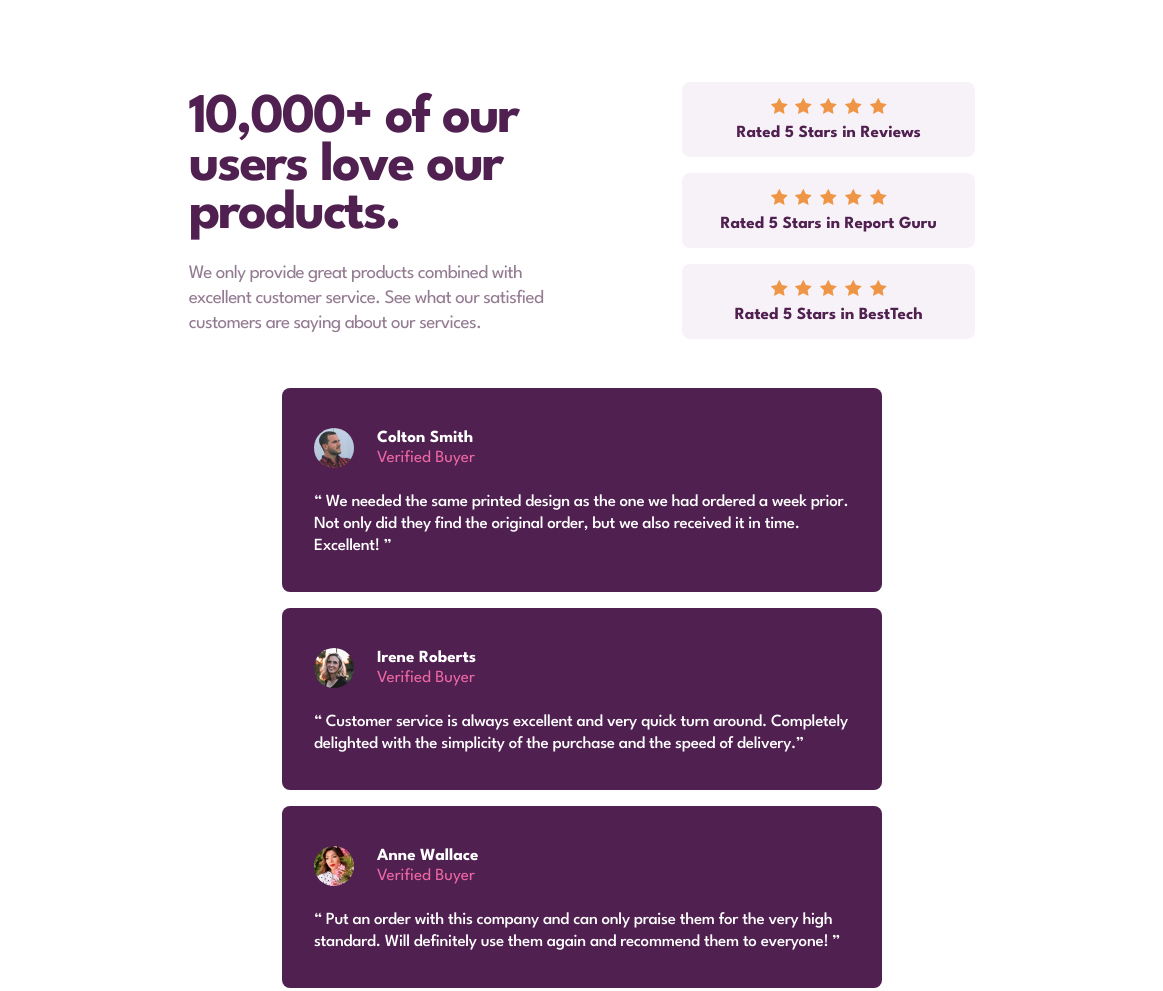
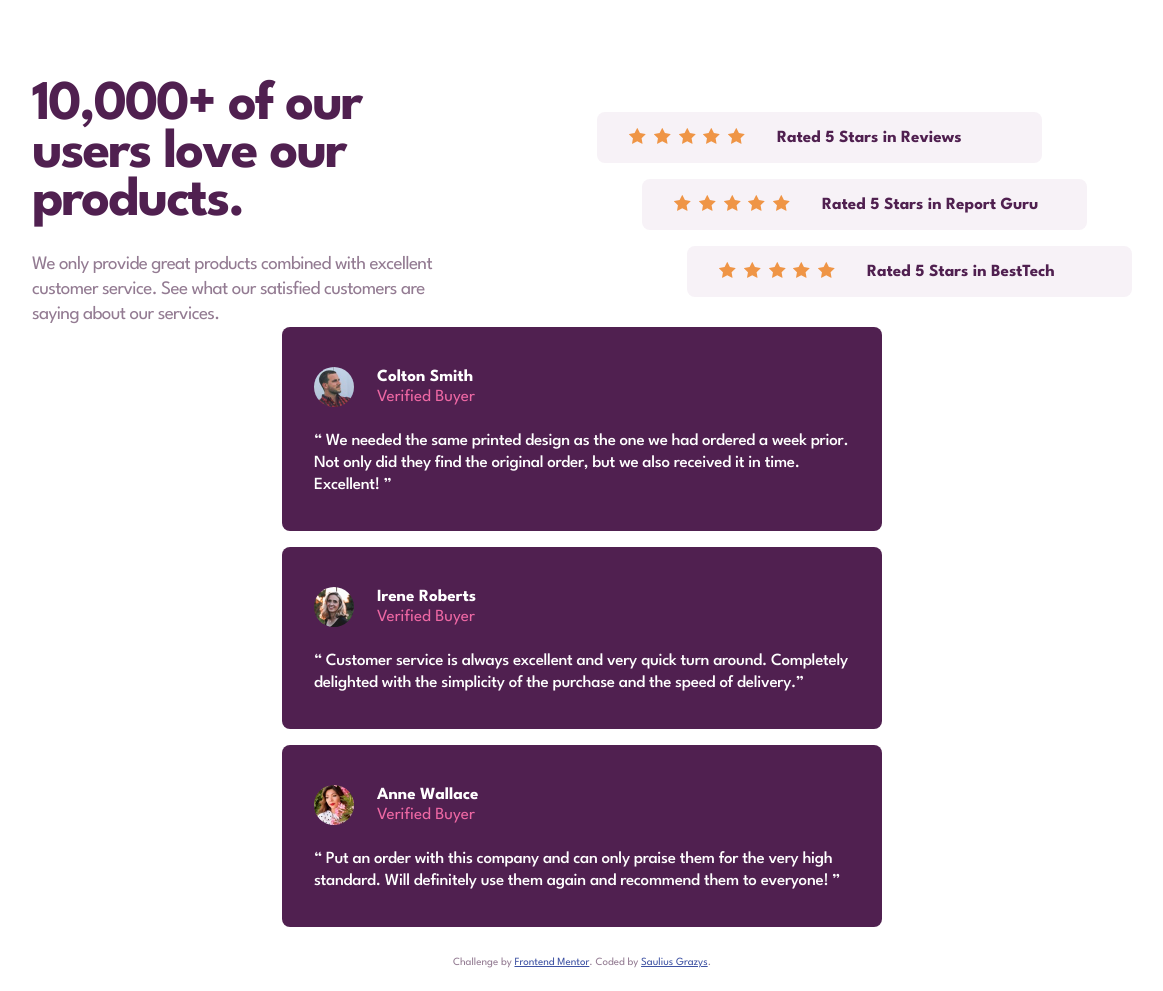
Before and after one commit to sgrazys/social-proof-section, a website: page index.html in a window 1536 px wide. Shown: the top 991 px of the page, without its empty margins (186-1349 px from the left). Drawn offline with Linux system fonts and the light colour scheme.

Commit message:
desktop design WIP

```diff
--- a/css/components/rating_card.css
+++ b/css/components/rating_card.css
@@ -10,9 +10,6 @@
 
 .rating-card:last-child {
 	margin-bottom: 4.9rem;
-}
-
-.rating-content {
 }
 
 .stars {
@@ -30,3 +27,29 @@
 	text-align: center;
 	color: var(--color-primary-dark);
 }
+
+@media (min-width: 1300px) {
+	.rating-content {
+		display: flex;
+		align-items: center;
+	}
+	.rating-card {
+		justify-content: flex-start;
+		max-width: 445px;
+	}
+	.rating-card:last-child {
+		margin-bottom: 0;
+	}
+
+	.stars {
+		margin-bottom: 0;
+		margin: 0 3.2rem 0;
+	}
+
+	.card-2 {
+		justify-self: center;
+	}
+	.card-3 {
+		justify-self: flex-end;
+	}
+}
--- a/css/style.css
+++ b/css/style.css
@@ -74,7 +74,6 @@ body {
 	flex-direction: column;
 	gap: 1.6rem;
 	width: 100%;
-	justify-content: center;
 	align-items: center;
 }
 
@@ -92,19 +91,29 @@ body {
 
 	.header {
 		flex-direction: row;
-		max-width: 100%;
+		min-width: 1100px;
 		gap: 12.5rem;
 	}
 
 	.message {
 		text-align: left;
-		max-width: 445px;
+		max-width: 440px;
 	}
 
 	.heading {
 		font-size: 5.6rem;
+
 		letter-spacing: -2px;
 		line-height: 4.8rem;
-		margin-bottom: 2.2rem;
+		margin-bottom: 2.6rem;
+	}
+
+	.content {
+		margin-bottom: 0;
+	}
+
+	.ratings {
+		display: grid;
+		max-width: 540px;
 	}
 }
--- a/index.html
+++ b/index.html
@@ -33,7 +33,7 @@
 					<p class="content">We only provide great products combined with excellent customer service. See what our satisfied customers are saying about our services.</p>
 				</div>
 				<div class="ratings">
-					<div class="rating-card">
+					<div class="rating-card card-1">
 						<div class="rating-content">
 							<div class="stars">
 								<img src="./images/icon-star.svg" alt="icon-star" />
@@ -45,7 +45,7 @@
 							<p class="description">Rated 5 Stars in Reviews</p>
 						</div>
 					</div>
-					<div class="rating-card">
+					<div class="rating-card card-2">
 						<div class="rating-content">
 							<div class="stars">
 								<img src="./images/icon-star.svg" alt="icon-star" />
@@ -57,7 +57,7 @@
 							<p class="description">Rated 5 Stars in Report Guru</p>
 						</div>
 					</div>
-					<div class="rating-card">
+					<div class="rating-card card-3">
 						<div class="rating-content">
 							<div class="stars">
 								<img src="./images/icon-star.svg" alt="icon-star" />
```
